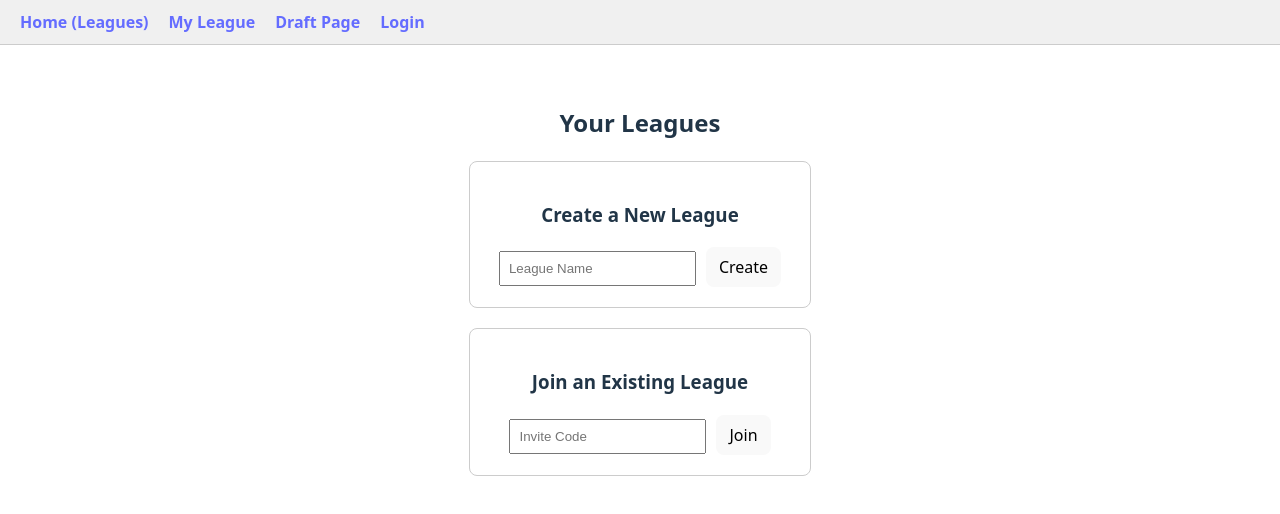
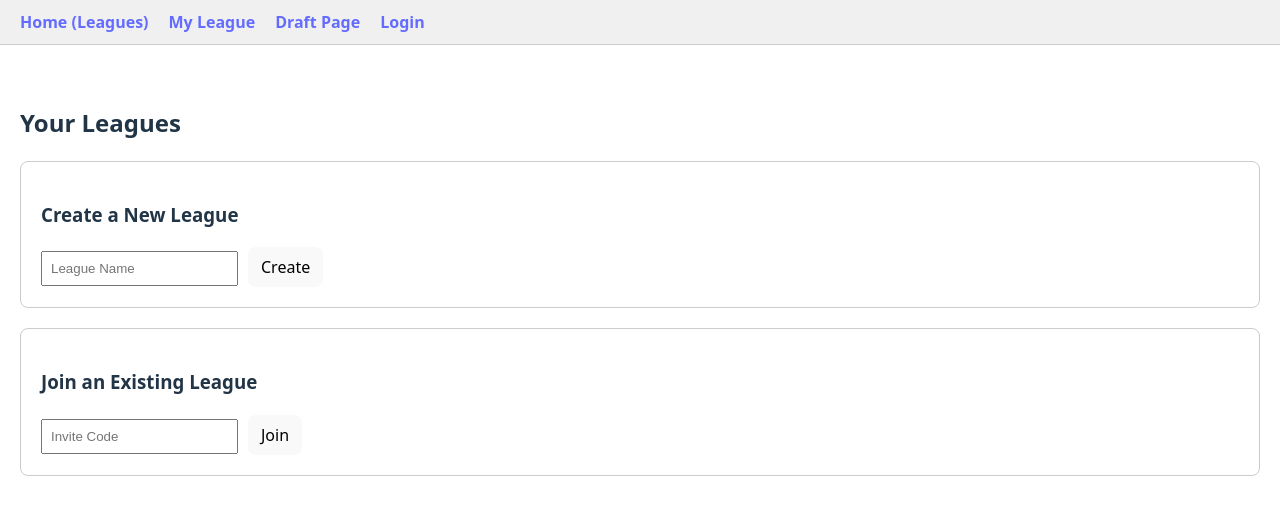
Before and after one commit to AnishParikh1/FinLeague, a React (Vite) app: page / in a window 1280 px wide. Shown: the top 514 px of the page. Built offline with nearby package versions, Linux system fonts and the light colour scheme.

Commit message:
Update HomePage.jsx

```diff
--- a/src/pages/HomePage.jsx
+++ b/src/pages/HomePage.jsx
@@ -23,22 +23,13 @@ export default function HomePage() {
   };
 
   // --- Styles (inline for speed) ---
-  const pageStyle = {
-  padding: '20px',
-  display: 'flex',
-  flexDirection: 'column',
-  justifyContent: 'center',
-  alignItems: 'center',
-};
-
-const formStyle = {
+  const pageStyle = { padding: '20px' };
+  const formStyle = {
   border: '1px solid #ccc',
   borderRadius: '8px',
   padding: '20px',
   marginBottom: '20px',
-  width: '300px',
-  textAlign: 'center',
-};
+}
   const inputStyle = { padding: '8px', marginRight: '10px' };
   const buttonStyle = { padding: '8px 12px', cursor: 'pointer' };
 
```
